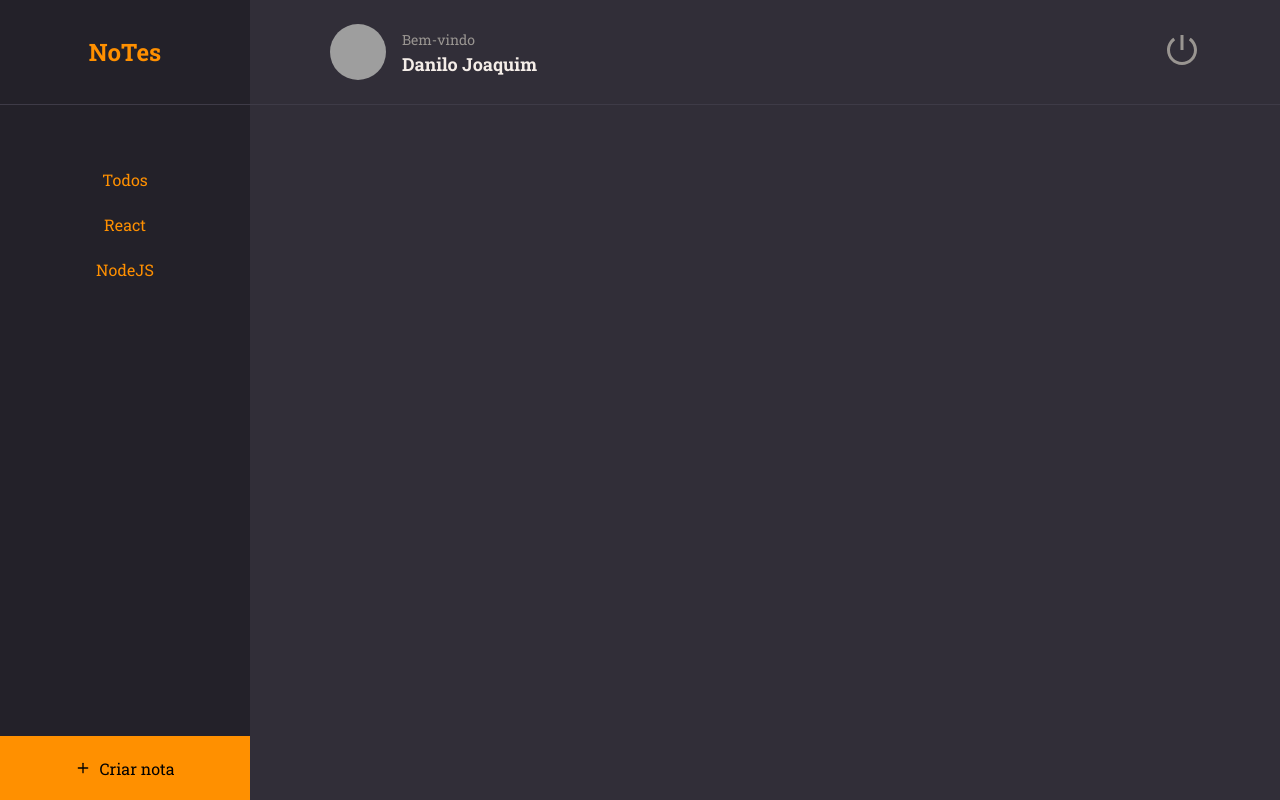
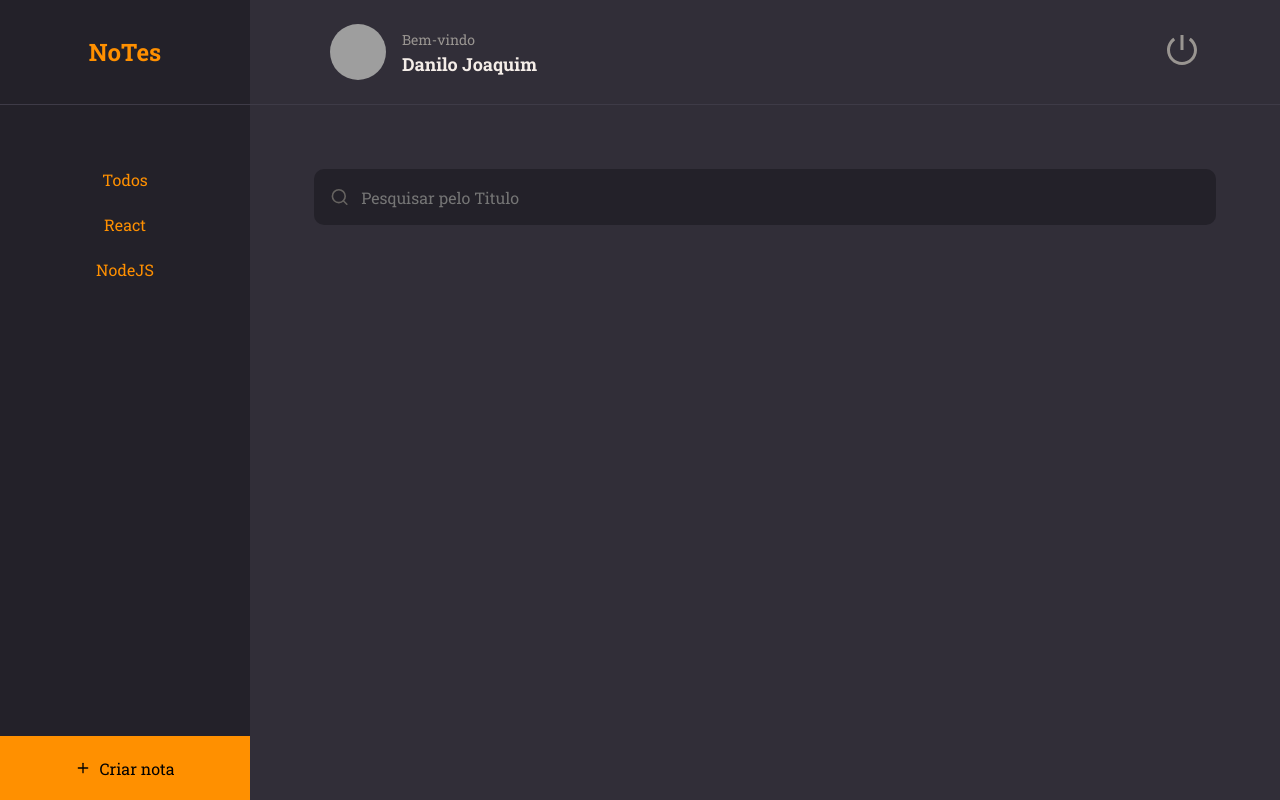
Before and after one commit to danilojssantos/NoteFrontend, a React (Vite) app: page / in a window 1280 px wide. Built offline with nearby package versions, Linux system fonts and the light colour scheme; grey boxes are pictures that could not be loaded.

Commit message:
componente input

```diff
--- /dev/null
+++ b/src/components/Input/index.jsx
@@ -0,0 +1,12 @@
+import { Container } from "./styles"
+
+// icon:Icon, faz uma conversao para pode serguir po padrao dos componentges
+export function Input({icon:Icon, ...rest}){
+    return(
+        <Container>
+            {/* verifica se icone existe na input */}
+           {Icon && <Icon size={20}/>}
+            <input {...rest}/>
+        </Container>
+    )
+}
--- /dev/null
+++ b/src/components/Input/styles.js
@@ -0,0 +1,33 @@
+import styled from "styled-components";
+
+export const Container = styled.div `
+ width: 100%;
+ display: flex;
+ align-items: center;
+
+ background-color: ${({theme}) => theme.COLORS.BACKGROUND_900};
+ color: ${({theme}) => theme.COLORS.GRAY_300};
+ margin-bottom: 0.8rem;
+ border-radius: 1.0rem;
+
+ > input {
+    height: 5.6rem;
+    width: 100%;
+
+    padding: 1.2rem;
+
+    color: ${({theme}) => theme.COLORS.WHITE};
+    background: transparent;
+    border: 0;
+
+    &:placeholder {
+        color: ${({theme}) => theme.COLORS.GRAY_300};
+    }
+
+
+ }
+ >svg {
+        margin-left: 1.6rem;
+    }
+
+`;
--- a/src/pages/Home/index.jsx
+++ b/src/pages/Home/index.jsx
@@ -1,7 +1,8 @@
-import {FiPlus} from 'react-icons/fi';
+import {FiPlus, FiSearch} from 'react-icons/fi';
 
 import { Container, Brand, Menu, Search, Content, NewNote } from './styles';
 import {Header} from '../../components/Header'
+import { Input } from '../../components/Input';
 import {ButtonText} from '../../components/ButtonText'
 export function Home(){
     return(
@@ -19,7 +20,9 @@ export function Home(){
             </Menu>
 
             <Search>
-
+                <Input
+                 placeholder="Pesquisar pelo Titulo" icon={FiSearch}
+                />
             </Search>
 
             <Content>
--- a/src/pages/Home/styles.js
+++ b/src/pages/Home/styles.js
@@ -53,6 +53,7 @@ export const Menu = styled.ul`
 
 export const Search = styled.div`
     grid-area: search;
+    padding: 6.4rem 6.4rem 0;
 
 `;
 
```
